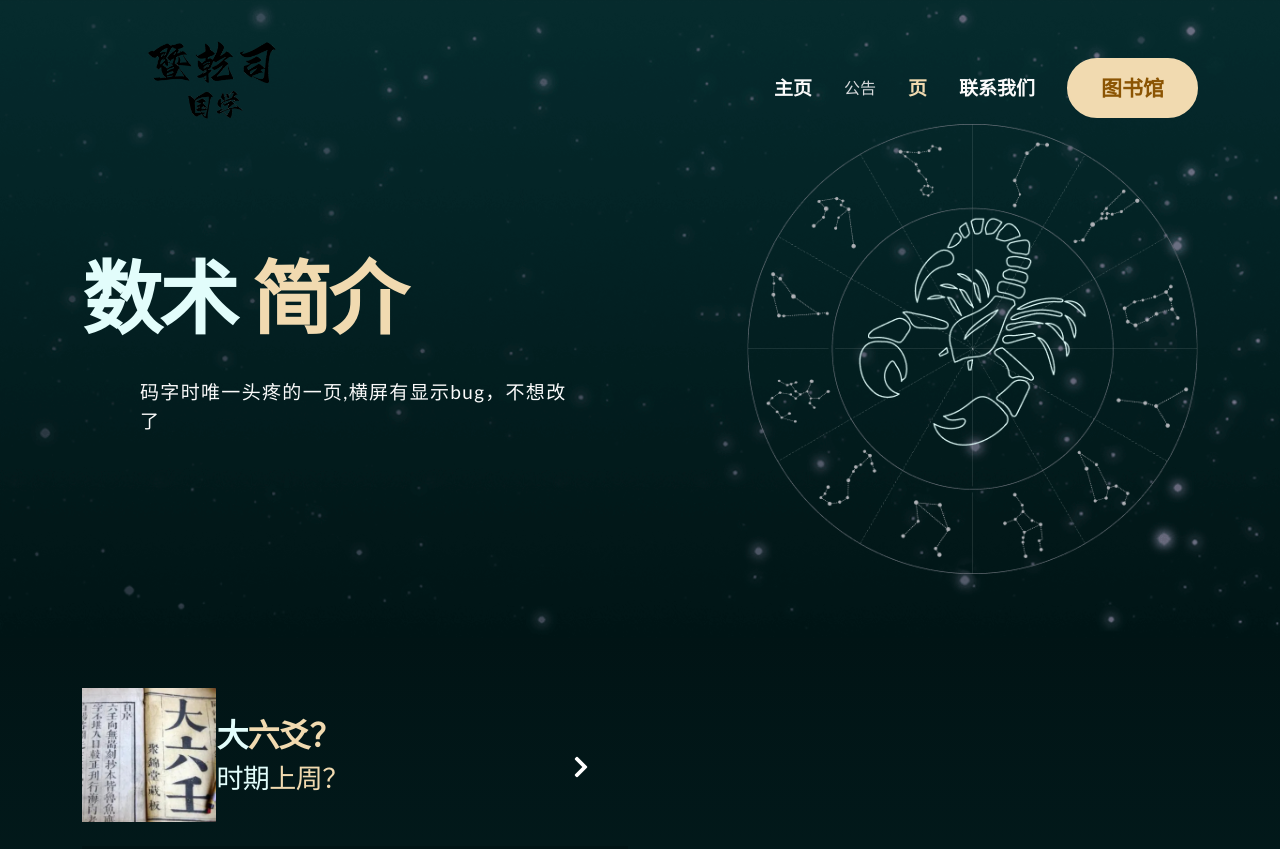
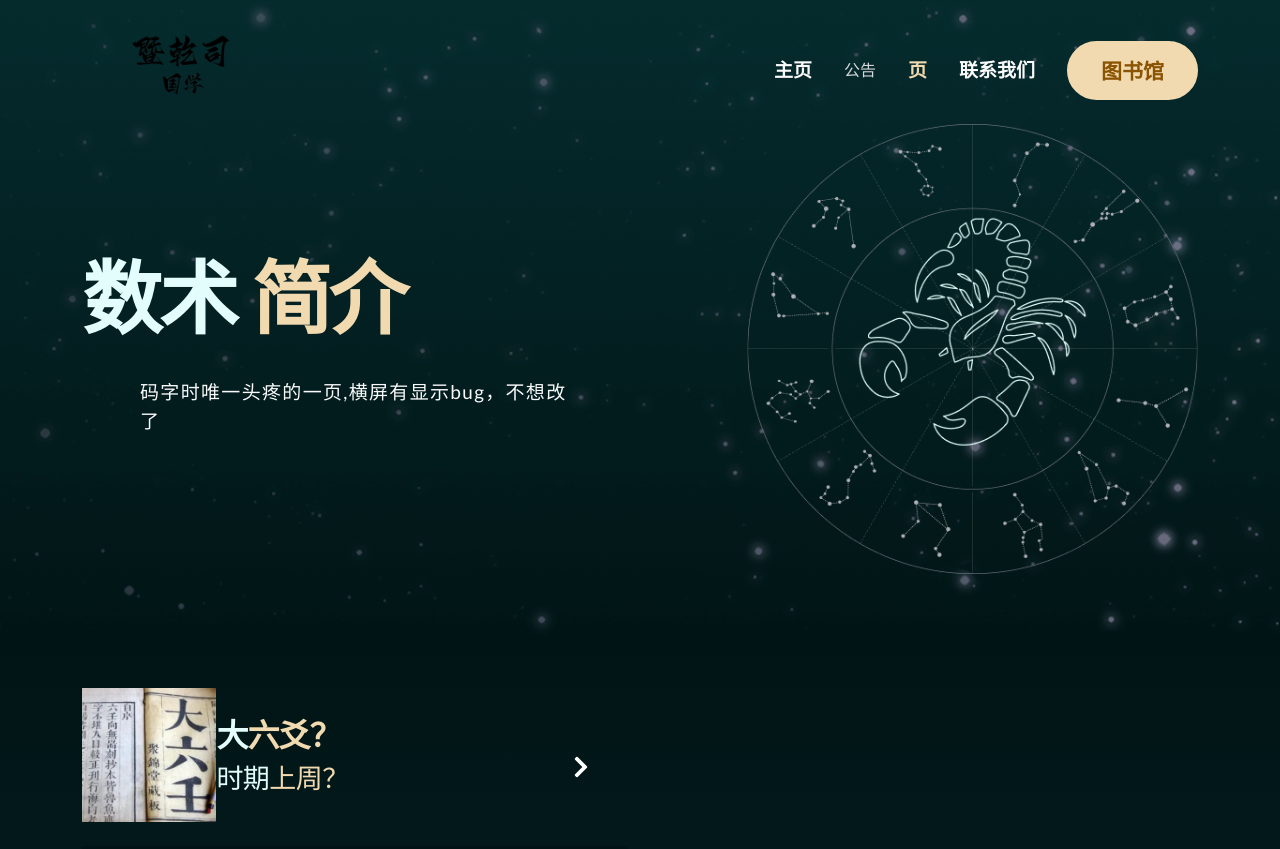
Before and after one commit to jiqiansi/jiqiansi.github.io, a plain HTML site: page horoscope-detail.html in a window 1280 px wide. Shown: the top 849 px of the page. Drawn offline with Linux system fonts and the light colour scheme.

Commit message:
更新 horoscope-detail.html

```diff
--- a/horoscope-detail.html
+++ b/horoscope-detail.html
@@ -45,7 +45,7 @@
                     <nav class="navbar navbar-expand-xl align-items-xl-center align-items-start p-0">
 
                         <div class="col-xl-3 ">
-                            <a class="navbar-brand" href="index.html"><img alt="" src="static/picture/logo.png"></a>
+                            <a class="navbar-brand" href="index.html"><img alt="" src="static/picture/logo.png"height="100" width="200"></a>
                         </div>
                         <div class="col-xl-9 text-end">
                             <button class="navbar-toggler " type="button" data-bs-toggle="collapse" data-bs-target="#mynavbar">
```
